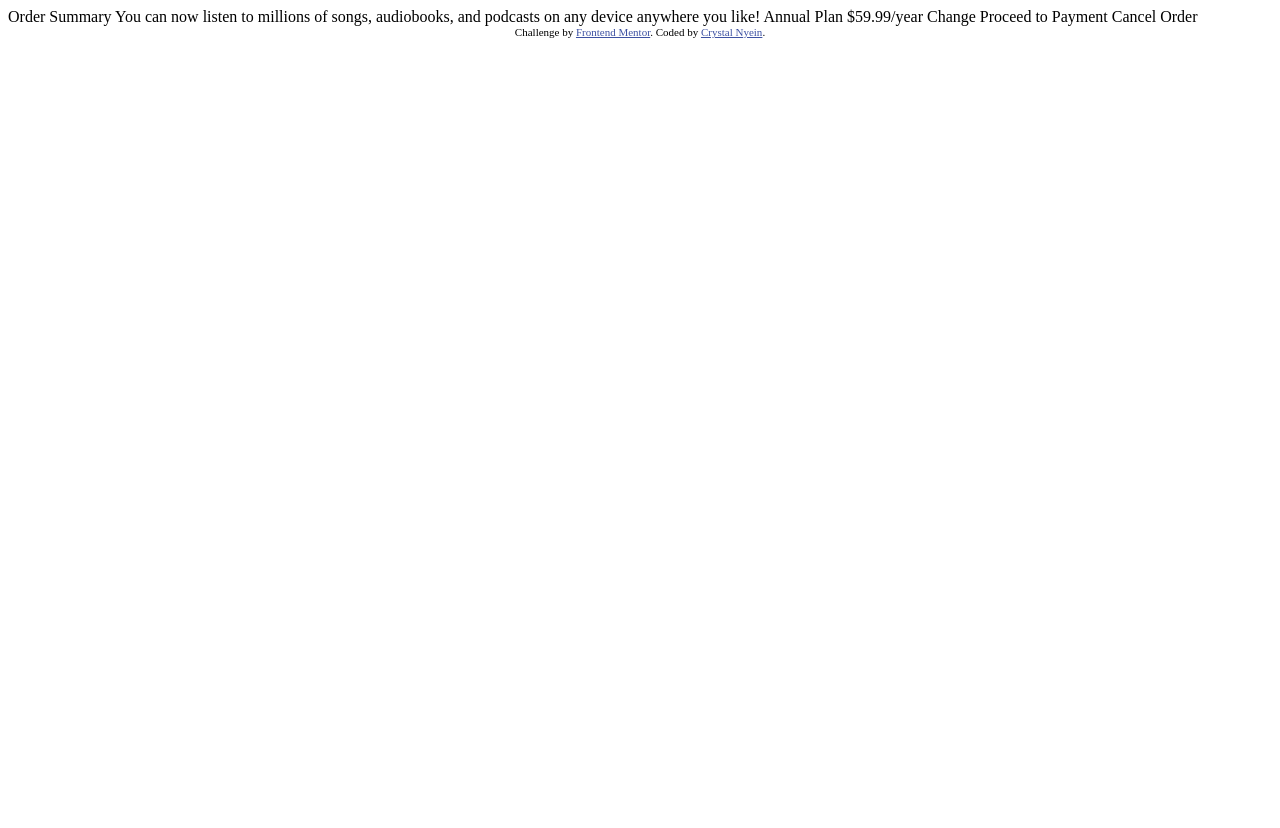
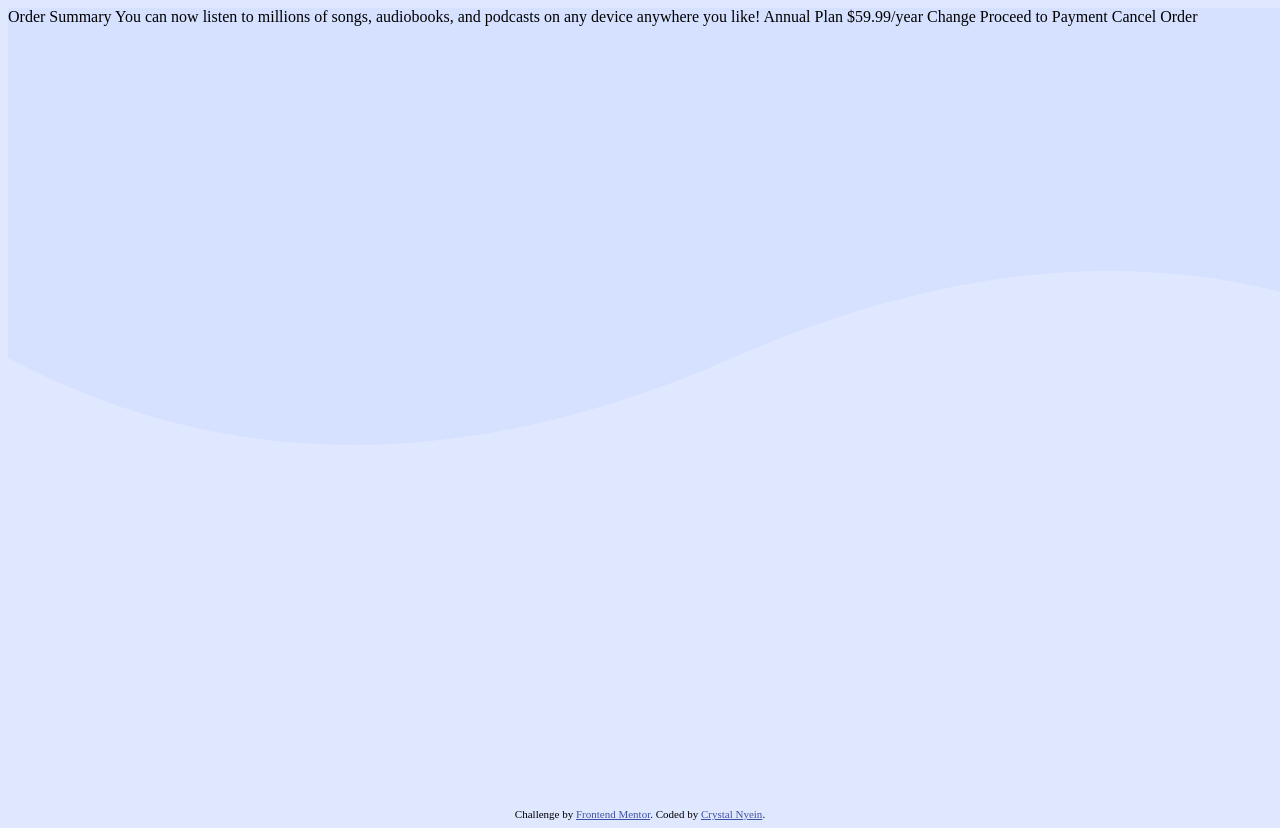
Before and after one commit to CrystalNyein/frontend-mentor-order-summary-component, a plain HTML site: page index.html in a window 1280 px wide. Before the commit the page ends 800 px from the top, so only its background shows below. Drawn offline with Linux system fonts and the light colour scheme.

Commit message:
background changes

```diff
--- a/index.html
+++ b/index.html
@@ -18,7 +18,7 @@
   </style>
 </head>
 <body>
-
+  <div class="container">
     Order Summary
 
     You can now listen to millions of songs, audiobooks, and podcasts on any
@@ -30,7 +30,8 @@
     Change
 
     Proceed to Payment
-  Cancel Order
+    Cancel Order</div>
+
 
   <div class="attribution">
     Challenge by <a href="https://www.frontendmentor.io?ref=challenge" target="_blank">Frontend Mentor</a>.
--- a/style.css
+++ b/style.css
@@ -8,4 +8,19 @@
 
   /* topygraphy */
   --family: "Red Hat Display", sans-serif;
+  font-size: 16px;
 }
+body {
+  background-color: var(--pale-blue);
+}
+.container {
+  width: 100vw;
+  height: 100vh;
+  background-image: url("/images/pattern-background-desktop.svg");
+  background-repeat: no-repeat;
+}
+@media only screen and (max-width: 375px) {
+  .container {
+    background-image: url("/images/pattern-background-mobile.svg");
+  }
+}
```
Lines whose indentation alone changed are shown as unchanged.
